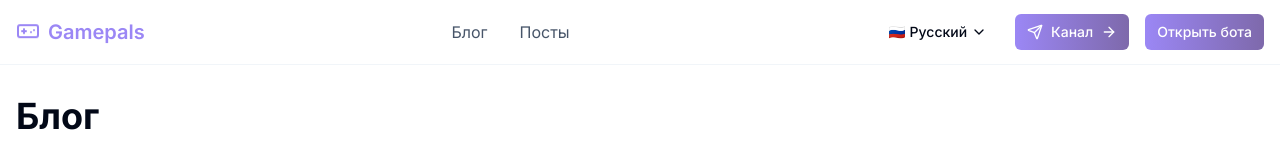
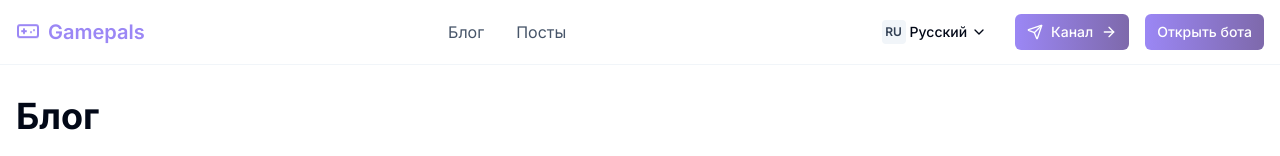
Before and after one commit to sizovilya/telegram-landing-creator, a React (Vite) app: page /blog in a window 1280 px wide. Shown: the top 156 px of the page. Built offline with nearby package versions, Linux system fonts and the light colour scheme.

Commit message:
Update icons in project
Update icons to be more flat and fit the website design.

```diff
--- a/src/components/LanguageSwitch.tsx
+++ b/src/components/LanguageSwitch.tsx
@@ -16,11 +16,11 @@ export const LanguageSwitch = () => {
     i18n.changeLanguage(lang);
   };
 
-  // Map language codes to display names and flag emojis
+  // Map language codes to display names and flag icons
   const languageOptions: Record<string, { name: string; flag: string }> = {
-    en: { name: "English", flag: "🇬🇧" },
-    ru: { name: "Русский", flag: "🇷🇺" },
-    sv: { name: "Svenska", flag: "🇸🇪" },
+    en: { name: "English", flag: "EN" },
+    ru: { name: "Русский", flag: "RU" },
+    sv: { name: "Svenska", flag: "SE" },
   };
 
   // Get current language display name and flag
@@ -34,7 +34,10 @@ export const LanguageSwitch = () => {
           size="sm"
           className="font-medium flex items-center gap-1"
         >
-          {currentLanguage.flag} {currentLanguage.name}
+          <span className="inline-flex items-center justify-center w-6 h-6 text-xs font-semibold bg-slate-100 text-slate-700 rounded">
+            {currentLanguage.flag}
+          </span>
+          {currentLanguage.name}
           <ChevronDown className="h-4 w-4" />
         </Button>
       </DropdownMenuTrigger>
@@ -47,7 +50,12 @@ export const LanguageSwitch = () => {
               i18n.language === code ? "font-semibold text-primary" : "text-slate-700"
             } cursor-pointer`}
           >
-            {flag} {name}
+            <span className={`inline-flex items-center justify-center w-6 h-6 text-xs font-semibold ${
+              i18n.language === code ? "bg-primary/10 text-primary" : "bg-slate-100 text-slate-700"
+            } rounded mr-2`}>
+              {flag}
+            </span>
+            {name}
           </DropdownMenuItem>
         ))}
       </DropdownMenuContent>
```
